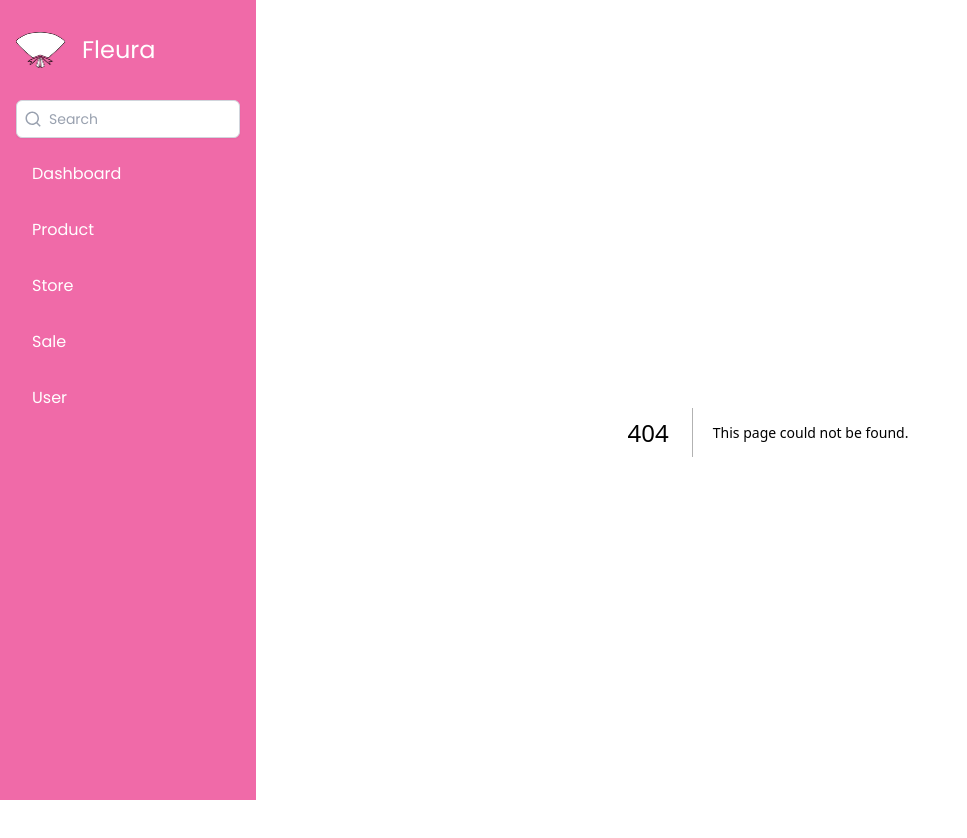
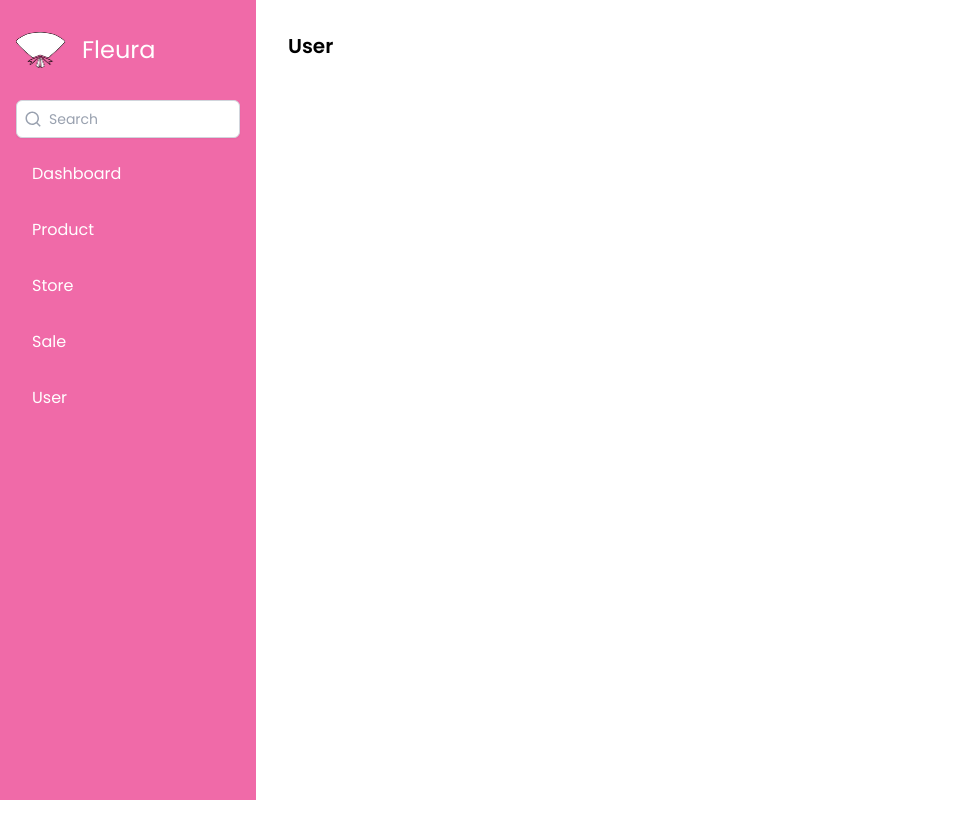
Before and after one commit to AliiAnr/Fleura-Control, a Next.js app: page /users in a window 1280 px wide. Before the commit this address had no page. Shown: the top 838 px of the page, without its empty margins (0-967 px from the left). After the commit the page ends 800 px from the top, so only its background shows below. Built offline with nearby package versions, Linux system fonts and the light colour scheme.

Commit message:
fix build

```diff
--- a/app/products/page.tsx
+++ b/app/products/page.tsx
@@ -0,0 +1,7 @@
+export default function ProductsPage() {
+  return (
+    <div>
+      <p className="text-xl font-semibold">Products</p>
+    </div>
+  );
+}
--- a/app/sales/page.tsx
+++ b/app/sales/page.tsx
@@ -0,0 +1,7 @@
+export default function SalesPage() {
+  return (
+    <div>
+      <p className="text-xl font-semibold">Sale</p>
+    </div>
+  );
+}
--- a/app/stores/page.tsx
+++ b/app/stores/page.tsx
@@ -0,0 +1,7 @@
+export default function StoresPage() {
+  return (
+    <div>
+      <p className="text-xl font-semibold">Store</p>
+    </div>
+  );
+}
--- /dev/null
+++ b/app/users/page.tsx
@@ -0,0 +1,7 @@
+export default function UsersPage() {
+  return (
+    <div>
+      <p className="text-xl font-semibold">User</p>
+    </div>
+  );
+}
```
